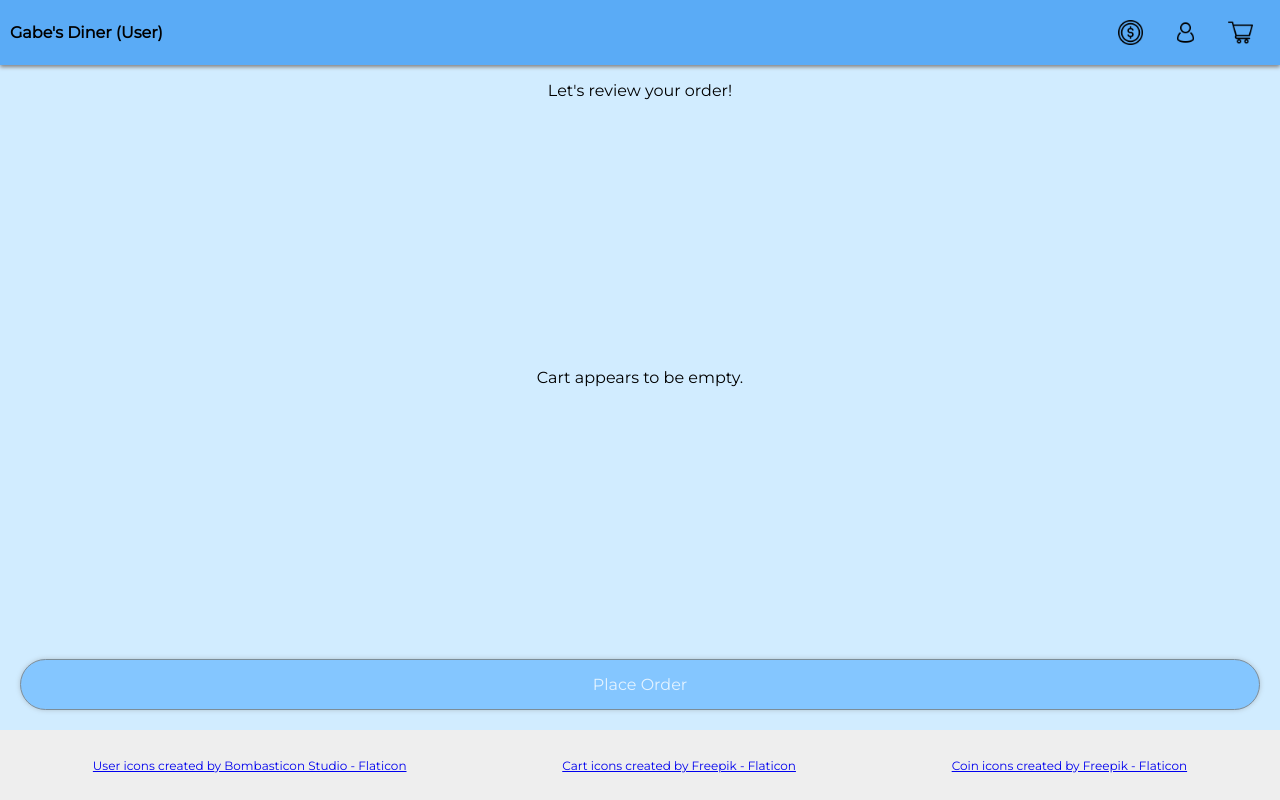
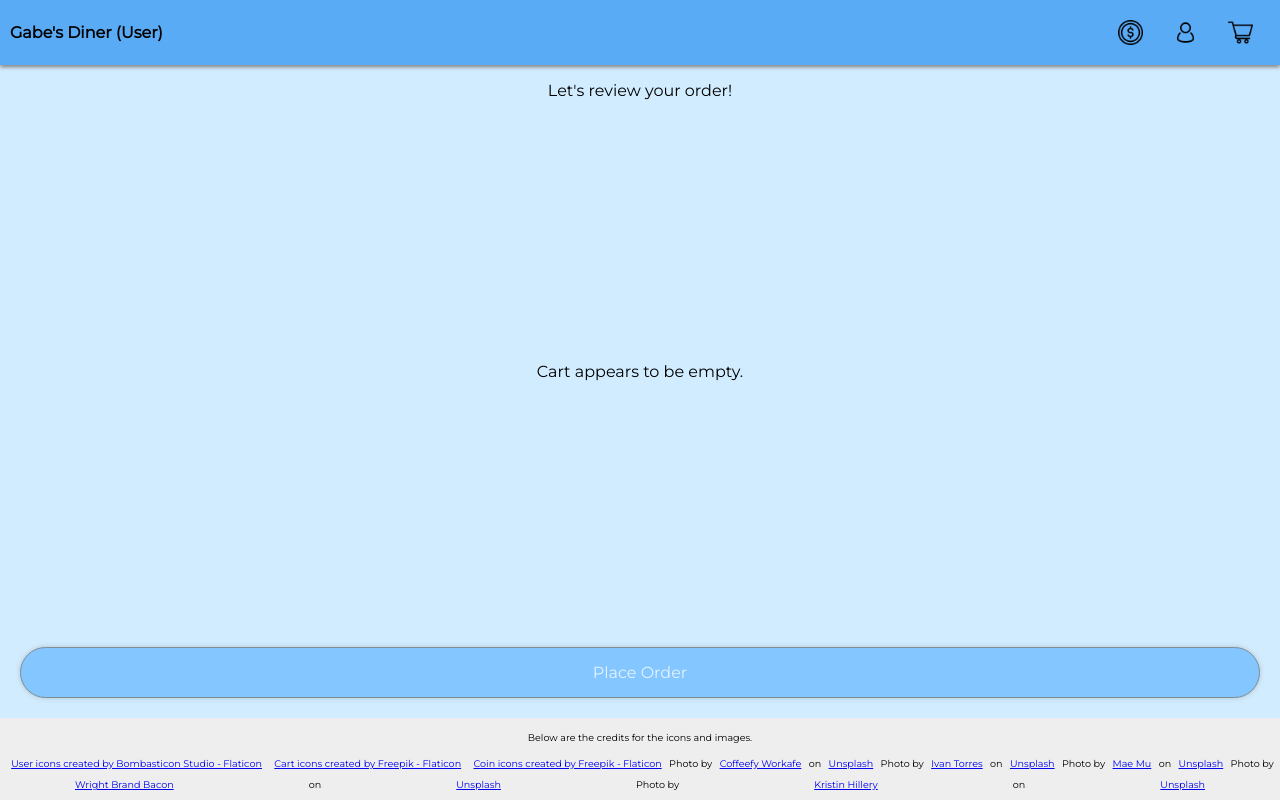
Before and after one commit to gabriel-orengo/Diner, a React (Create React App) app: page /checkout in a window 1280 px wide. Built offline with nearby package versions, Linux system fonts and the light colour scheme.

Commit message:
Add images

```diff
--- a/src/containers/Footer/Footer.module.css
+++ b/src/containers/Footer/Footer.module.css
@@ -1,10 +1,18 @@
 .Footer {
-    padding: 15px;
-    height: 40px;
-    background-color: #eee;
-    display: flex;
-    justify-content: space-around;
-    align-items: center;
-    font-size: 0.75rem;
-    margin-top: auto;
+	padding: 5px;
+	min-height: 40px;
+	background-color: #eee;
+	font-size: 0.6rem;
+	margin-top: auto;
 }
+
+.Credits {
+	display: flex;
+	justify-content: space-around;
+	align-items: center;
+	flex-wrap: wrap;
+}
+
+.Credits > * {
+	margin: 5px;
+}
--- a/src/containers/Footer/Footer.tsx
+++ b/src/containers/Footer/Footer.tsx
@@ -1,9 +1,14 @@
-import React from "react";
 import classes from "./Footer.module.css";
 
+/**
+ * Footer component to be displayed at the foot of every page
+ * @returns Footer component
+ */
 const Footer = () => {
 	return (
 		<div className={classes.Footer}>
+			<p>Below are the credits for the icons and images.</p>
+			<div className={classes.Credits}>
 				<a
 					href="https://www.flaticon.com/free-icons/user"
 					title="user icons">
@@ -19,6 +24,57 @@ const Footer = () => {
 					title="coin icons">
 					Coin icons created by Freepik - Flaticon
 				</a>
+				Photo by{" "}
+				<a
+					href="https://unsplash.com/@coffeefyworkafe?utm_source=unsplash&utm_medium=referral&utm_content=creditCopyText"
+					title="eggs">
+					Coffeefy Workafe
+				</a>{" "}
+				on{" "}
+				<a href="https://unsplash.com/s/photos/eggs?utm_source=unsplash&utm_medium=referral&utm_content=creditCopyText">
+					Unsplash
+				</a>
+				Photo by{" "}
+				<a
+					href="https://unsplash.com/@iavnt?utm_source=unsplash&utm_medium=referral&utm_content=creditCopyText"
+					title="pizza">
+					Ivan Torres
+				</a>{" "}
+				on{" "}
+				<a href="https://unsplash.com/s/photos/pizza?utm_source=unsplash&utm_medium=referral&utm_content=creditCopyText">
+					Unsplash
+				</a>
+				Photo by{" "}
+				<a
+					href="https://unsplash.com/@picoftasty?utm_source=unsplash&utm_medium=referral&utm_content=creditCopyText"
+					title="pancakes">
+					Mae Mu
+				</a>{" "}
+				on{" "}
+				<a href="https://unsplash.com/s/photos/pancakes?utm_source=unsplash&utm_medium=referral&utm_content=creditCopyText">
+					Unsplash
+				</a>
+				Photo by{" "}
+				<a
+					href="https://unsplash.com/@wrightbrand?utm_source=unsplash&utm_medium=referral&utm_content=creditCopyText"
+					title="bacon">
+					Wright Brand Bacon
+				</a>{" "}
+				on{" "}
+				<a href="https://unsplash.com/s/photos/bacon?utm_source=unsplash&utm_medium=referral&utm_content=creditCopyText">
+					Unsplash
+				</a>
+				Photo by{" "}
+				<a
+					href="https://unsplash.com/@kristinhillery?utm_source=unsplash&utm_medium=referral&utm_content=creditCopyText"
+					title="french toast">
+					Kristin Hillery
+				</a>{" "}
+				on{" "}
+				<a href="https://unsplash.com/s/photos/french-toast?utm_source=unsplash&utm_medium=referral&utm_content=creditCopyText">
+					Unsplash
+				</a>
+			</div>
 		</div>
 	);
 };
```
Lines whose indentation alone changed are shown as unchanged.
